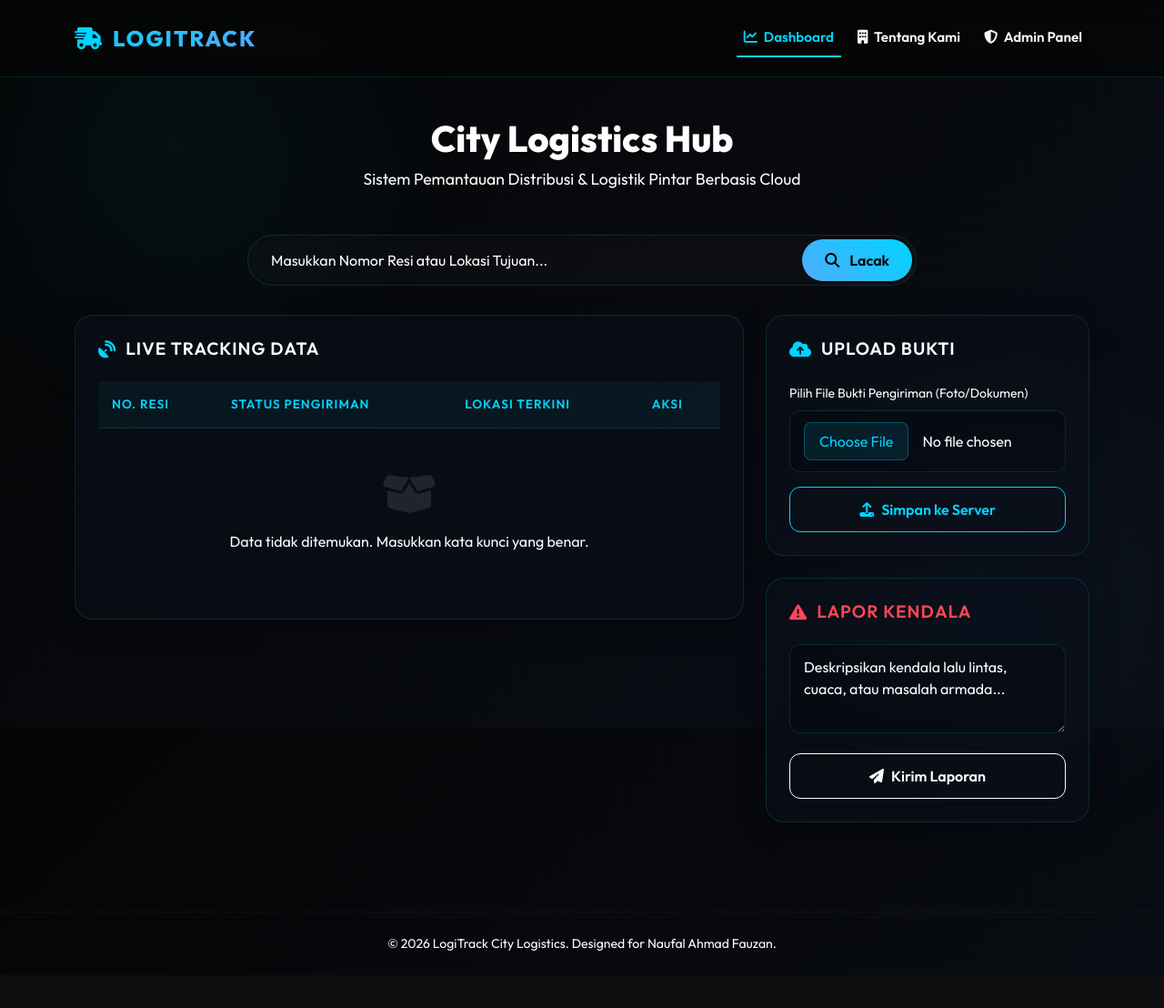
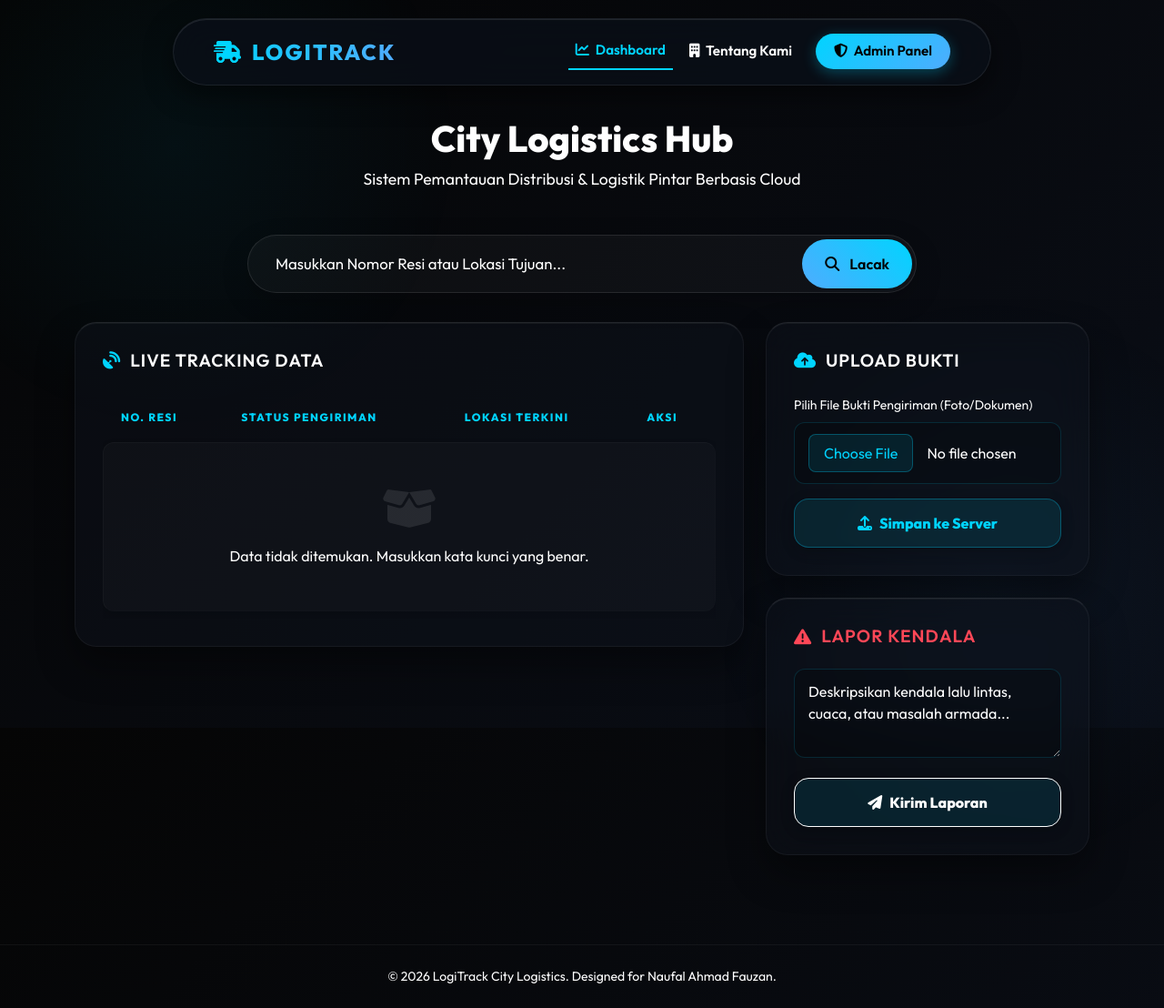
Before and after one commit to nafa13/UTS-cloud-track, a Flask app: page / in a window 1280 px wide. Shown: the whole page at 91% size. Before the commit the page ends 1045 px from the top, so only its background shows below. Run offline with Flask 3, Linux system fonts and the light colour scheme; data that the repository does not hold is empty.

Commit message:
ubah tampilan

```diff
--- a/static/css/style.css
+++ b/static/css/style.css
@@ -46,12 +46,36 @@
         }
 
         /* Navbar */
-        .navbar {
-            background: rgba(5, 5, 5, 0.8) !important;
-            backdrop-filter: var(--glass-blur);
-            border-bottom: 1px solid var(--card-border);
-            padding: 1.2rem 0;
-            transition: all 0.3s ease;
+        .navbar.floating-navbar {
+            background: rgba(10, 15, 25, 0.75) !important;
+            backdrop-filter: blur(20px);
+            -webkit-backdrop-filter: blur(20px);
+            border: 1px solid rgba(255, 255, 255, 0.08);
+            border-radius: 50px;
+            padding: 0.8rem 2rem;
+            margin: 20px auto;
+            max-width: 900px;
+            box-shadow: 0 10px 30px rgba(0, 0, 0, 0.5), inset 0 1px 0 rgba(255, 255, 255, 0.1);
+            transition: all 0.4s ease;
+            position: fixed;
+            left: 0;
+            right: 0;
+            top: 0;
+            z-index: 1030;
+        }
+
+        .btn-admin-nav {
+            background: linear-gradient(135deg, var(--primary-blue), var(--secondary-blue));
+            border-radius: 20px;
+            padding: 8px 20px !important;
+            font-weight: 700;
+            box-shadow: 0 4px 15px rgba(0, 212, 255, 0.3);
+            color: #000 !important;
+        }
+        .btn-admin-nav:hover {
+            box-shadow: 0 6px 20px rgba(0, 212, 255, 0.5);
+            transform: translateY(-2px);
+            color: #fff !important;
         }
 
         .navbar-brand {
@@ -73,14 +97,15 @@
 
         /* Glass Cards */
         .glass-card {
-            background: var(--card-bg);
-            backdrop-filter: var(--glass-blur);
-            -webkit-backdrop-filter: var(--glass-blur);
-            border: 1px solid var(--card-border);
-            border-radius: 20px;
-            padding: 25px;
-            box-shadow: 0 8px 32px 0 rgba(0, 0, 0, 0.3);
-            transition: transform 0.4s cubic-bezier(0.175, 0.885, 0.32, 1.275), box-shadow 0.4s ease, border-color 0.4s ease;
+            background: rgba(15, 20, 30, 0.4);
+            backdrop-filter: blur(20px);
+            -webkit-backdrop-filter: blur(20px);
+            border: 1px solid rgba(255, 255, 255, 0.05);
+            border-top: 1px solid rgba(255, 255, 255, 0.1);
+            border-radius: 24px;
+            padding: 30px;
+            box-shadow: 0 20px 40px rgba(0, 0, 0, 0.4), inset 0 1px 0 rgba(255, 255, 255, 0.05);
+            transition: all 0.4s cubic-bezier(0.175, 0.885, 0.32, 1.275);
             position: relative;
             overflow: hidden;
         }
@@ -102,9 +127,9 @@
         }
 
         .glass-card:hover {
-            transform: translateY(-5px);
-            border-color: rgba(0, 212, 255, 0.4);
-            box-shadow: 0 15px 35px rgba(0, 212, 255, 0.1);
+            transform: translateY(-5px) scale(1.01);
+            border-color: rgba(0, 212, 255, 0.3);
+            box-shadow: 0 25px 50px rgba(0, 212, 255, 0.15), inset 0 1px 0 rgba(255, 255, 255, 0.1);
         }
 
         .card-title-custom {
@@ -130,24 +155,25 @@
         }
 
         .search-input {
-            background: rgba(255, 255, 255, 0.02);
-            border: 1px solid var(--card-border);
+            background: rgba(255, 255, 255, 0.03);
+            border: 1px solid rgba(255, 255, 255, 0.1);
             color: white;
             border-radius: 50px;
-            padding: 15px 25px;
-            padding-right: 140px;
-            font-size: 1rem;
-            transition: all 0.3s ease;
+            padding: 18px 30px;
+            padding-right: 150px;
+            font-size: 1.05rem;
+            transition: all 0.4s cubic-bezier(0.4, 0, 0.2, 1);
             width: 100%;
-            box-shadow: inset 0 2px 5px rgba(0,0,0,0.2);
+            box-shadow: 0 10px 30px rgba(0,0,0,0.2), inset 0 2px 5px rgba(255,255,255,0.02);
         }
 
         .search-input:focus {
-            background: rgba(255, 255, 255, 0.05);
+            background: rgba(255, 255, 255, 0.06);
             border-color: var(--primary-blue);
-            box-shadow: 0 0 20px rgba(0, 212, 255, 0.2), inset 0 2px 5px rgba(0,0,0,0.2);
+            box-shadow: 0 0 30px rgba(0, 212, 255, 0.3), inset 0 2px 5px rgba(255,255,255,0.05);
             color: white;
             outline: none;
+            transform: scale(1.02);
         }
 
         .search-input::placeholder {
@@ -177,34 +203,58 @@
         .table-custom {
             color: var(--text-light);
             margin-bottom: 0;
+            border-collapse: separate;
+            border-spacing: 0 8px;
         }
 
         .table-custom thead th {
-            background: rgba(0, 212, 255, 0.05);
+            background: transparent;
             color: var(--primary-blue);
-            border-bottom: 1px solid rgba(0, 212, 255, 0.2);
-            font-weight: 600;
+            border-bottom: none;
+            font-weight: 700;
             text-transform: uppercase;
-            font-size: 0.85rem;
-            letter-spacing: 1px;
-            padding: 15px;
+            font-size: 0.75rem;
+            letter-spacing: 1.5px;
+            padding: 10px 20px;
             border-top: none;
+        }
+
+        .table-custom tbody tr {
+            background: rgba(255, 255, 255, 0.02);
+            box-shadow: 0 4px 10px rgba(0,0,0,0.1);
+            transition: all 0.3s ease;
+            border-radius: 12px;
         }
 
         .table-custom tbody td {
             background: transparent;
-            border-bottom: 1px solid rgba(255, 255, 255, 0.05);
-            padding: 15px;
+            border-bottom: none;
+            padding: 16px 20px;
             vertical-align: middle;
+            border-top: 1px solid rgba(255,255,255,0.03);
+            border-bottom: 1px solid rgba(255,255,255,0.01);
             transition: background 0.3s ease;
         }
 
-        .table-custom tbody tr:hover td {
-            background: rgba(0, 212, 255, 0.03);
+        .table-custom tbody td:first-child {
+            border-left: 1px solid rgba(255,255,255,0.03);
+            border-top-left-radius: 12px;
+            border-bottom-left-radius: 12px;
         }
 
-        .table-custom tbody tr:last-child td {
-            border-bottom: none;
+        .table-custom tbody td:last-child {
+            border-right: 1px solid rgba(255,255,255,0.01);
+            border-top-right-radius: 12px;
+            border-bottom-right-radius: 12px;
+        }
+
+        .table-custom tbody tr:hover {
+            background: rgba(0, 212, 255, 0.08);
+            transform: scale(1.01) translateY(-2px);
+            box-shadow: 0 10px 20px rgba(0,0,0,0.2);
+        }
+        .table-custom tbody tr:hover td {
+            background: transparent;
         }
 
         .resi-text {
@@ -264,24 +314,27 @@
         }
 
         .btn-action {
-            background: transparent;
-            border: 1px solid var(--primary-blue);
+            background: rgba(0, 212, 255, 0.1);
+            border: 1px solid rgba(0, 212, 255, 0.3);
             color: var(--primary-blue);
-            border-radius: 12px;
-            padding: 12px;
-            font-weight: 600;
-            transition: all 0.3s ease;
+            border-radius: 16px;
+            padding: 14px;
+            font-weight: 700;
+            transition: all 0.3s cubic-bezier(0.175, 0.885, 0.32, 1.275);
             width: 100%;
             display: flex;
             align-items: center;
             justify-content: center;
             gap: 8px;
+            box-shadow: 0 4px 15px rgba(0, 0, 0, 0.2);
         }
 
         .btn-action:hover {
-            background: var(--primary-blue);
+            background: linear-gradient(135deg, var(--primary-blue), var(--secondary-blue));
             color: #000;
-            box-shadow: 0 0 15px rgba(0, 212, 255, 0.4);
+            box-shadow: 0 8px 25px rgba(0, 212, 255, 0.4);
+            transform: translateY(-3px) scale(1.02);
+            border-color: transparent;
         }
 
         .btn-action.secondary {
--- a/templates/base.html
+++ b/templates/base.html
@@ -11,7 +11,7 @@
 </head>
 <body>
 
-<nav class="navbar navbar-expand-lg fixed-top">
+<nav class="navbar navbar-expand-lg fixed-top floating-navbar">
     <div class="container">
         <a class="navbar-brand" href="/">
             <i class="fa-solid fa-truck-fast"></i> LOGITRACK
@@ -20,15 +20,15 @@
             <i class="fa-solid fa-bars" style="color: var(--primary-blue);"></i>
         </button>
         <div class="collapse navbar-collapse" id="navbarNav">
-            <ul class="navbar-nav ms-auto">
+            <ul class="navbar-nav ms-auto align-items-center">
                 <li class="nav-item">
-                    <a class="nav-link active text-light" aria-current="page" href="/"><i class="fa-solid fa-chart-line me-1"></i> Dashboard</a>
+                    <a class="nav-link active text-white" aria-current="page" href="/"><i class="fa-solid fa-chart-line me-1"></i> Dashboard</a>
                 </li>
                 <li class="nav-item">
-                    <a class="nav-link text-light" href="/about"><i class="fa-solid fa-building me-1"></i> Tentang Kami</a>
+                    <a class="nav-link text-white" href="/about"><i class="fa-solid fa-building me-1"></i> Tentang Kami</a>
                 </li>
-                <li class="nav-item">
-                    <a class="nav-link text-light" href="/admin"><i class="fa-solid fa-shield-halved me-1"></i> Admin Panel</a>
+                <li class="nav-item ms-lg-2 mt-2 mt-lg-0">
+                    <a class="nav-link btn-admin-nav text-dark" href="/admin"><i class="fa-solid fa-shield-halved me-1"></i> Admin Panel</a>
                 </li>
             </ul>
         </div>
```
